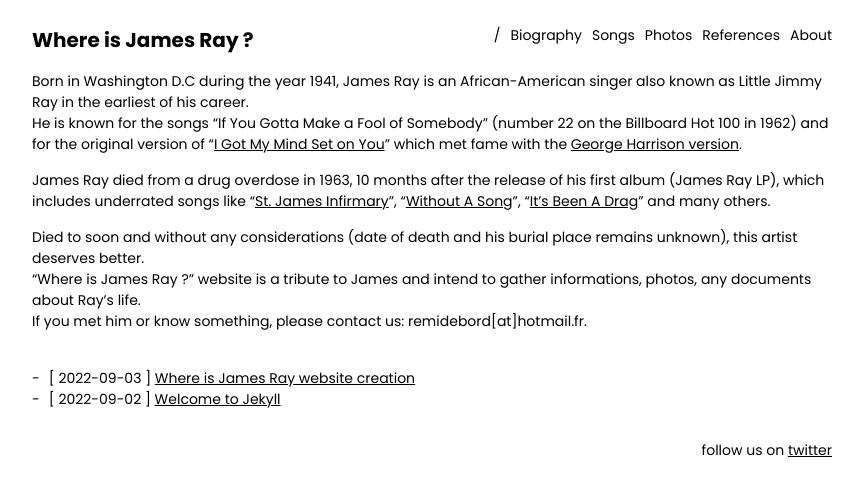
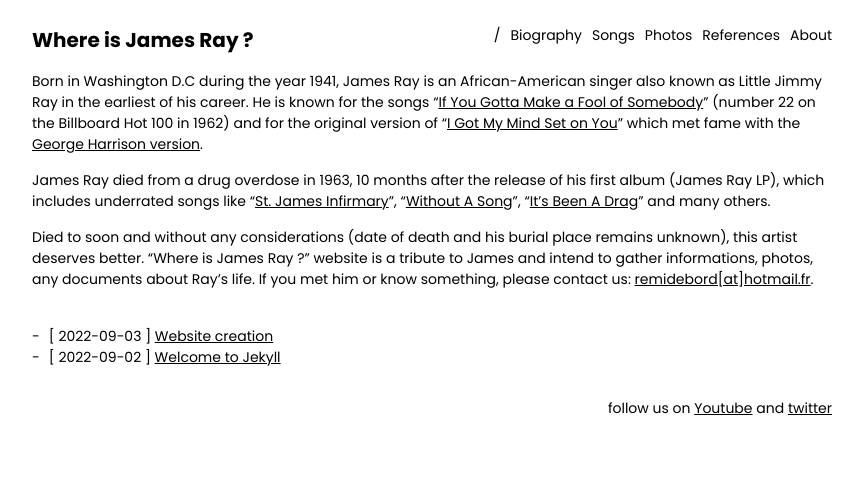
Before and after one commit to jamesraymusic/jamesraymusic.github.io, a Jekyll site: the page built from index.md, in a window 1280 px wide. Shown: the top 496 px of the page, without its empty margins (208-1071 px from the left). Built offline with Jekyll 4.4.1, drawn with Linux system fonts in a browser that asks for light colours; comment, search, counter and statistics services are not loaded; some of the changed lines change nothing that is shown.

Commit message:
Update index.md

```diff
--- a/_config.yml
+++ b/_config.yml
@@ -14,7 +14,7 @@ header_pages:
   - references.md
   - about.md
 
-footer: 'follow us on <a href="https://twitter.com/">twitter</a>'
+footer: 'follow us on <a href="https://www.youtube.com/channel/UCf2aiQn8DLene52B7hz0tzA/videos">Youtube</a> and <a href="https://twitter.com/">twitter</a>'
 
 style: light
 #listen_for_clients_preferred_style: true # true or false (default)
--- a/_posts/2022-09-03-website-creation.md
+++ b/_posts/2022-09-03-website-creation.md
@@ -1,6 +1,6 @@
 ---
 layout: post
-title: Where is James Ray website creation
+title: Website creation
 comments: true
 ---
 TODO
--- a/index.md
+++ b/index.md
@@ -4,11 +4,8 @@ layout: home
 permalink: /
 ---
 
-Born in Washington D.C during the year 1941, James Ray is an African-American singer also known as Little Jimmy Ray in the earliest of his career.
-He is known for the songs "If You Gotta Make a Fool of Somebody" (number 22 on the Billboard Hot 100 in 1962) and for the original version of "[I Got My Mind Set on You](https://www.youtube.com/watch?v=qSCEie9KqvQ)" which met fame with the [George Harrison version](https://www.youtube.com/watch?v=6ZwjdGSqO0k).
+Born in Washington D.C during the year 1941, James Ray is an African-American singer also known as Little Jimmy Ray in the earliest of his career. He is known for the songs "[If You Gotta Make a Fool of Somebody](https://www.youtube.com/watch?v=sperNZW6A8k)" (number 22 on the Billboard Hot 100 in 1962) and for the original version of "[I Got My Mind Set on You](https://www.youtube.com/watch?v=qSCEie9KqvQ)" which met fame with the [George Harrison version](https://www.youtube.com/watch?v=6ZwjdGSqO0k).
 
 James Ray died from a drug overdose in 1963, 10 months after the release of his first album (James Ray LP), which includes underrated songs like "[St. James Infirmary](https://www.youtube.com/watch?v=lAP2bfSE_2s)", "[Without A Song](https://www.youtube.com/watch?v=vVQ447pzuzU)", "[It's Been A Drag](https://www.youtube.com/watch?v=Z8zyY8Q37fk)" and many others.
 
-Died to soon and without any considerations (date of death and his burial place remains unknown), this artist deserves better.
-"Where is James Ray ?" website is a tribute to James and intend to gather informations, photos, any documents about Ray's life.
-If you met him or know something, please contact us: remidebord[at]hotmail.fr.
+Died to soon and without any considerations (date of death and his burial place remains unknown), this artist deserves better. "Where is James Ray ?" website is a tribute to James and intend to gather informations, photos, any documents about Ray's life. If you met him or know something, please contact us: [remidebord[at]hotmail.fr](mailto:remidebord@hotmail.fr).
```
Also changed, not shown: uploads/james-ray-lp.jpg (added).
